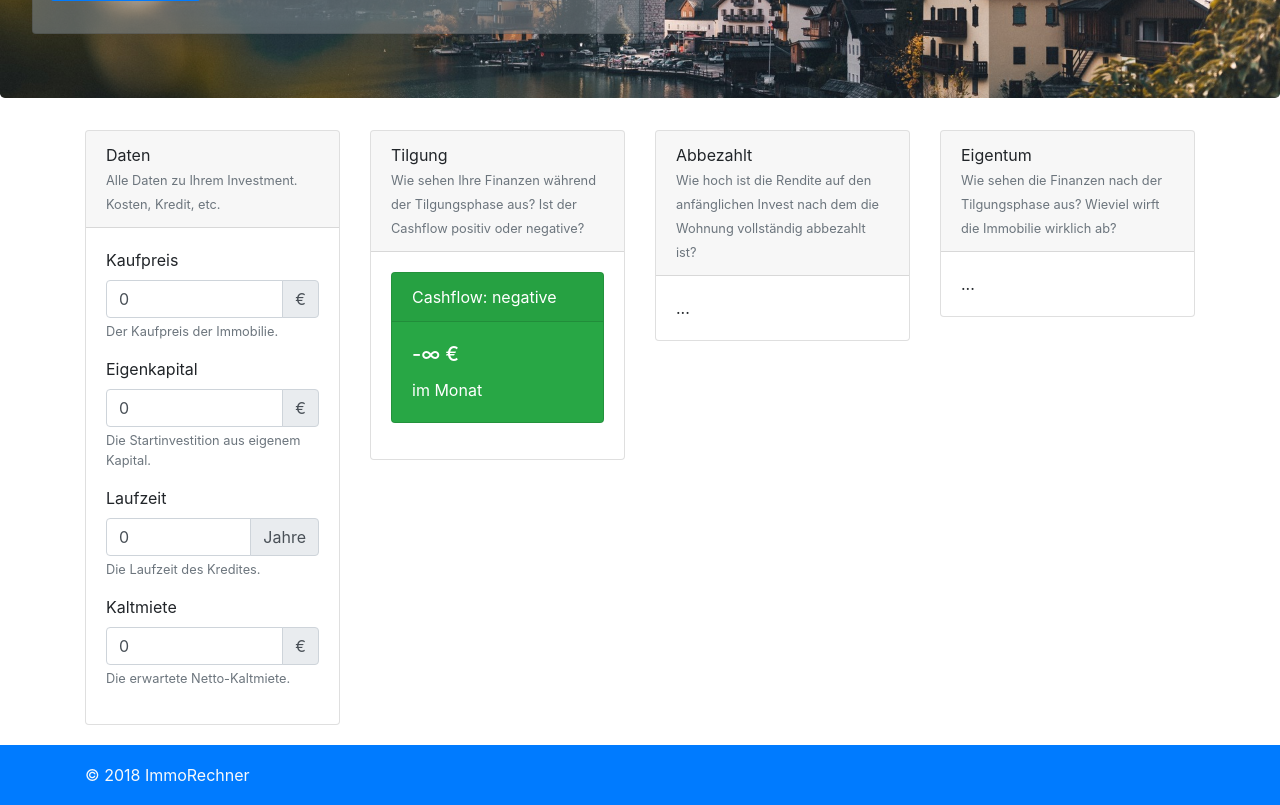
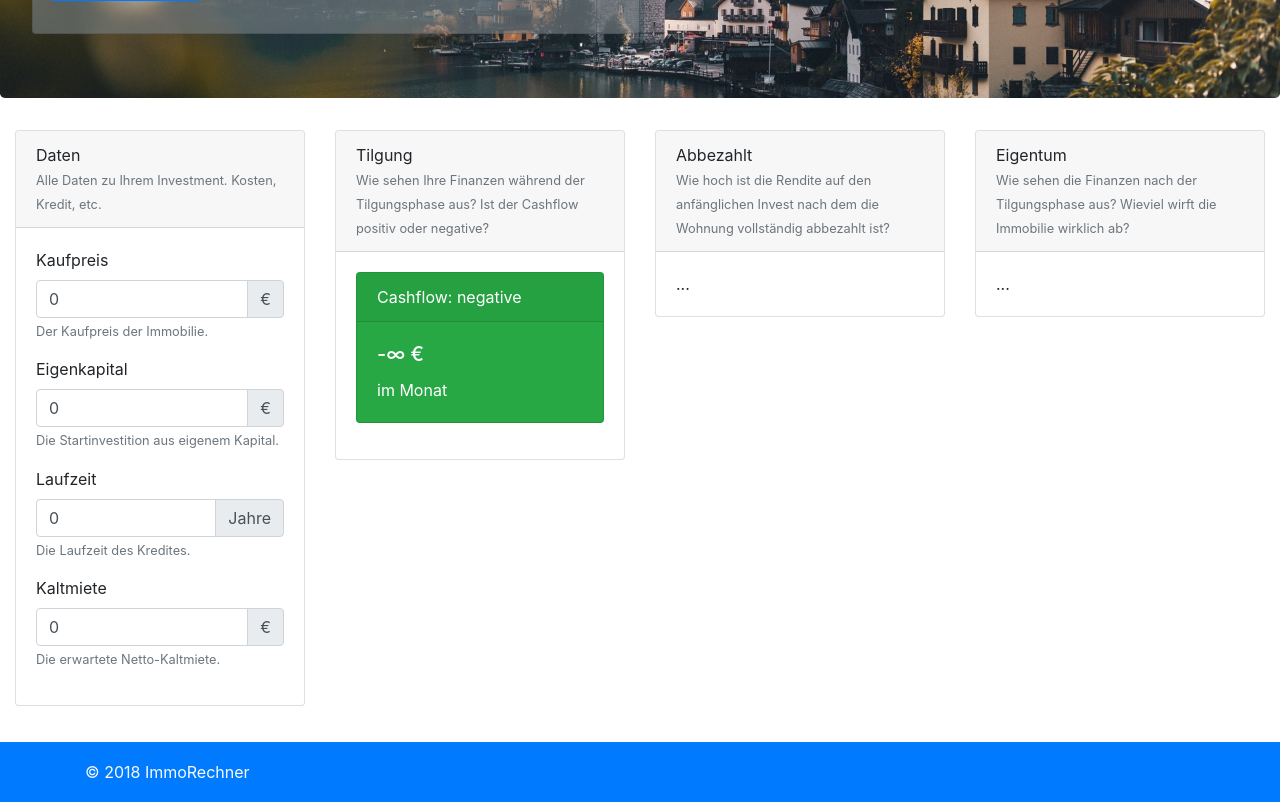
Before and after one commit to perelin/immorechner-lite, a Vue app: page / in a window 1280 px wide. Shown: the part 480-1285 px from the top of the page. Built offline with nearby package versions, Linux system fonts and the light colour scheme.

Commit message:
better bootstrap grid config

```diff
--- a/src/app.vue
+++ b/src/app.vue
@@ -1,10 +1,10 @@
 <template>
-<div>
+<div id="app">
     <header>
         <header-component />
     </header>
     <stage-component />
-    <div id="app" class="container">
+    <div class="container-fluid">
         <dialog-component />
     </div>
     <footer-component />
--- a/src/components/dialog.vue
+++ b/src/components/dialog.vue
@@ -1,17 +1,19 @@
 <template>
 <div>
     <div class="row">
-        <div class="col-md-3">
+        <div class="col-lg-3 mb-3">
             <dialog-data-component />
         </div>
 
-        <div class="col-md-3">
+        <div class="col-lg-3 mb-3">
             <dialog-payback-component />
         </div>
-        <div class="col-md-3">
+
+        <div class="col-lg-3 mb-3">
             <dialog-return-component />
         </div>
-        <div class="col-md-3">
+
+        <div class="col-lg-3 mb-3">
             <dialog-ownership-component />
         </div>
     </div>
```
Also changed, not shown: 5 other files (tests, documents, lock files or other folders).
